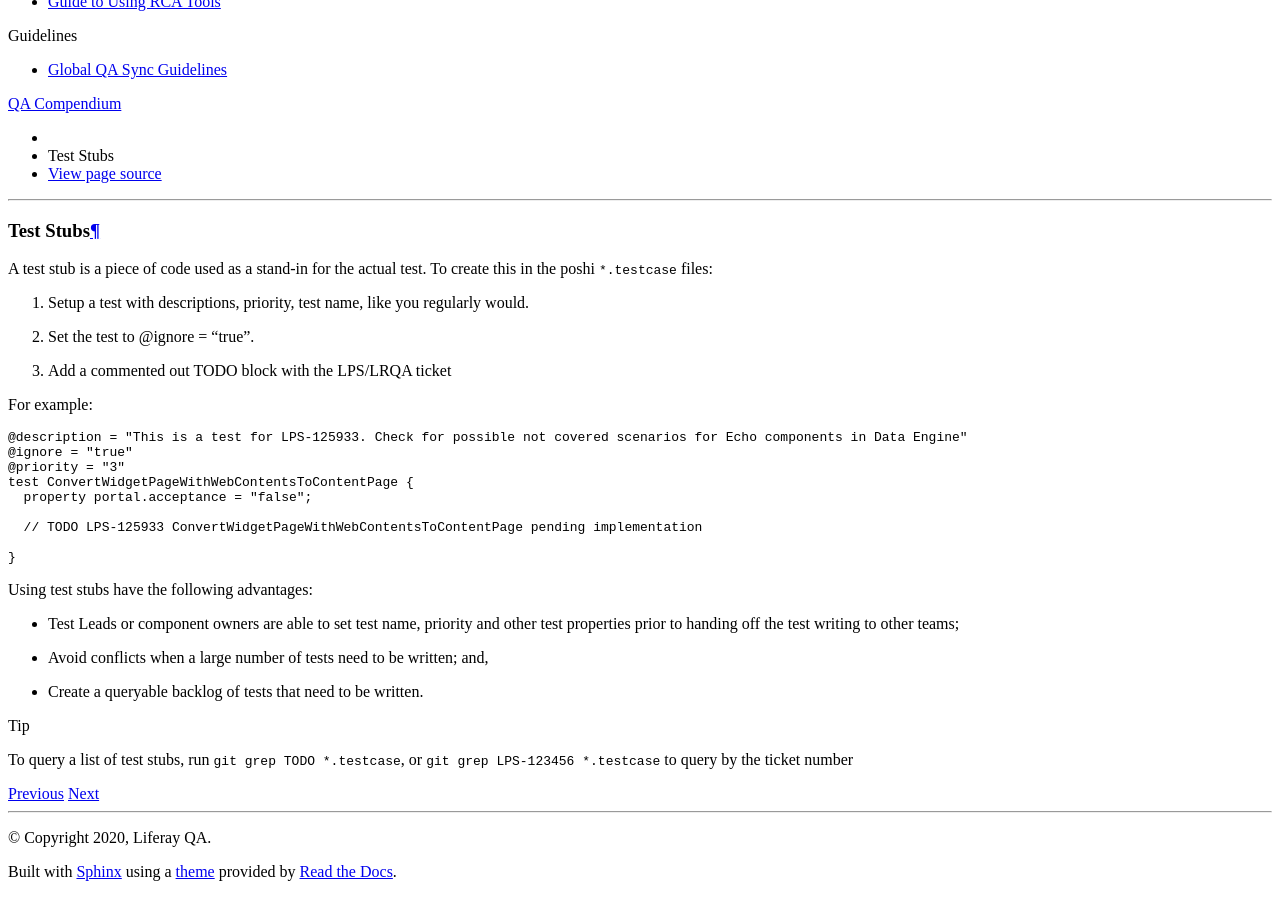
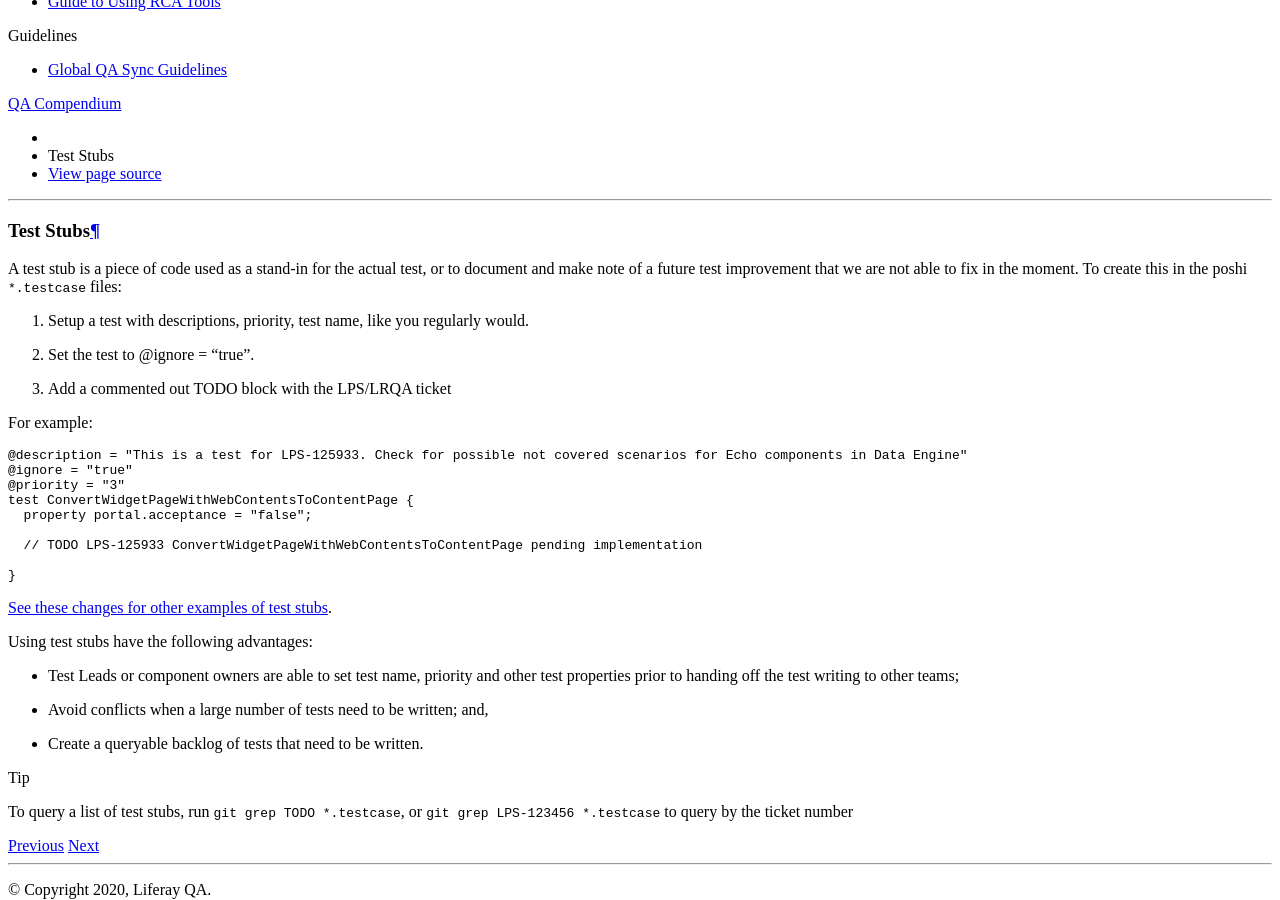
Before and after one commit to nikki-pru/qa-compendium, a Sphinx documentation site: the page built from docs/poshi/test-stubs.rst, in a window 1280 px wide and 900 px high, scrolled down 882 px. Built offline with Sphinx 7.4.7 and the Read the Docs theme 2.0.0, drawn with Linux system fonts in a browser that asks for light colours.

Commit message:
LRQA-64774 Add note on using test stubs for test improvements

```diff
--- a/docs/poshi/test-stubs.rst
+++ b/docs/poshi/test-stubs.rst
@@ -2,7 +2,7 @@
 Test Stubs
 ==========
 
-A test stub is a piece of code used as a stand-in for the actual test. To create this in the poshi ``*.testcase`` files:
+A test stub is a piece of code used as a stand-in for the actual test, or to document and make note of a future test improvement that we are not able to fix in the moment. To create this in the poshi ``*.testcase`` files:
 
 1. Setup a test with descriptions, priority, test name, like you regularly would.
 2. Set the test to @ignore = "true".
@@ -20,6 +20,8 @@ For example:
 
   }
 
+`See these changes for other examples of test stubs <https://github.com/brianchandotcom/liferay-portal/pull/98138/files>`_.
+
 Using test stubs have the following advantages:
 
 * Test Leads or component owners are able to set test name, priority and other test properties prior to handing off the test writing to other teams;
```
